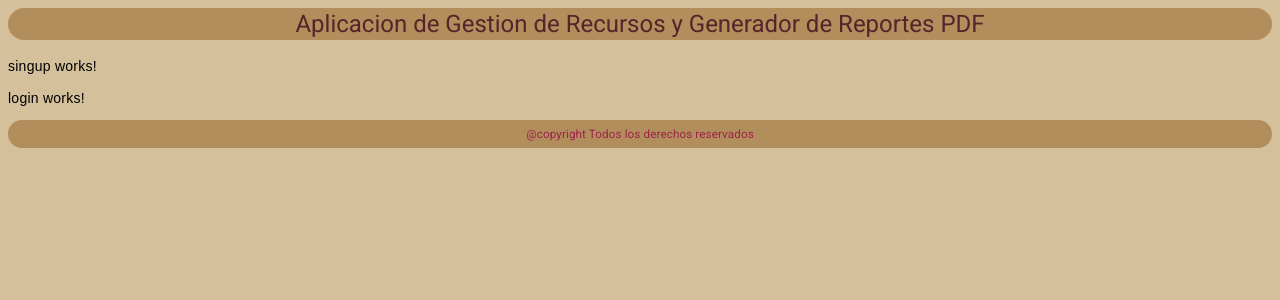
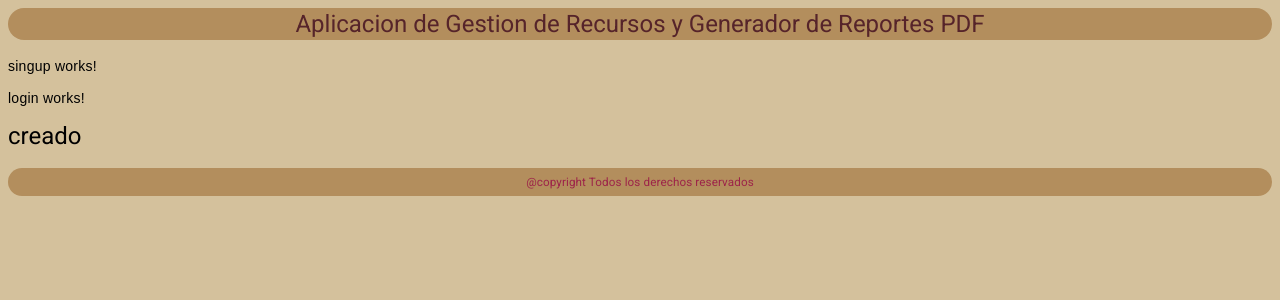
Before and after one commit to edgar-adrian-reyes-miranda/Gestion-Principal, an Angular app: page / in a window 1280 px wide. Shown: the top 300 px of the page. Built offline with nearby package versions, Linux system fonts and the light colour scheme.

Commit message:
confirmacion

```diff
--- a/src/app/navbar/navbar.component.html
+++ b/src/app/navbar/navbar.component.html
@@ -1,2 +1,3 @@
 <app-singup></app-singup>
 <app-login></app-login>
+<h1>creado</h1>
```
